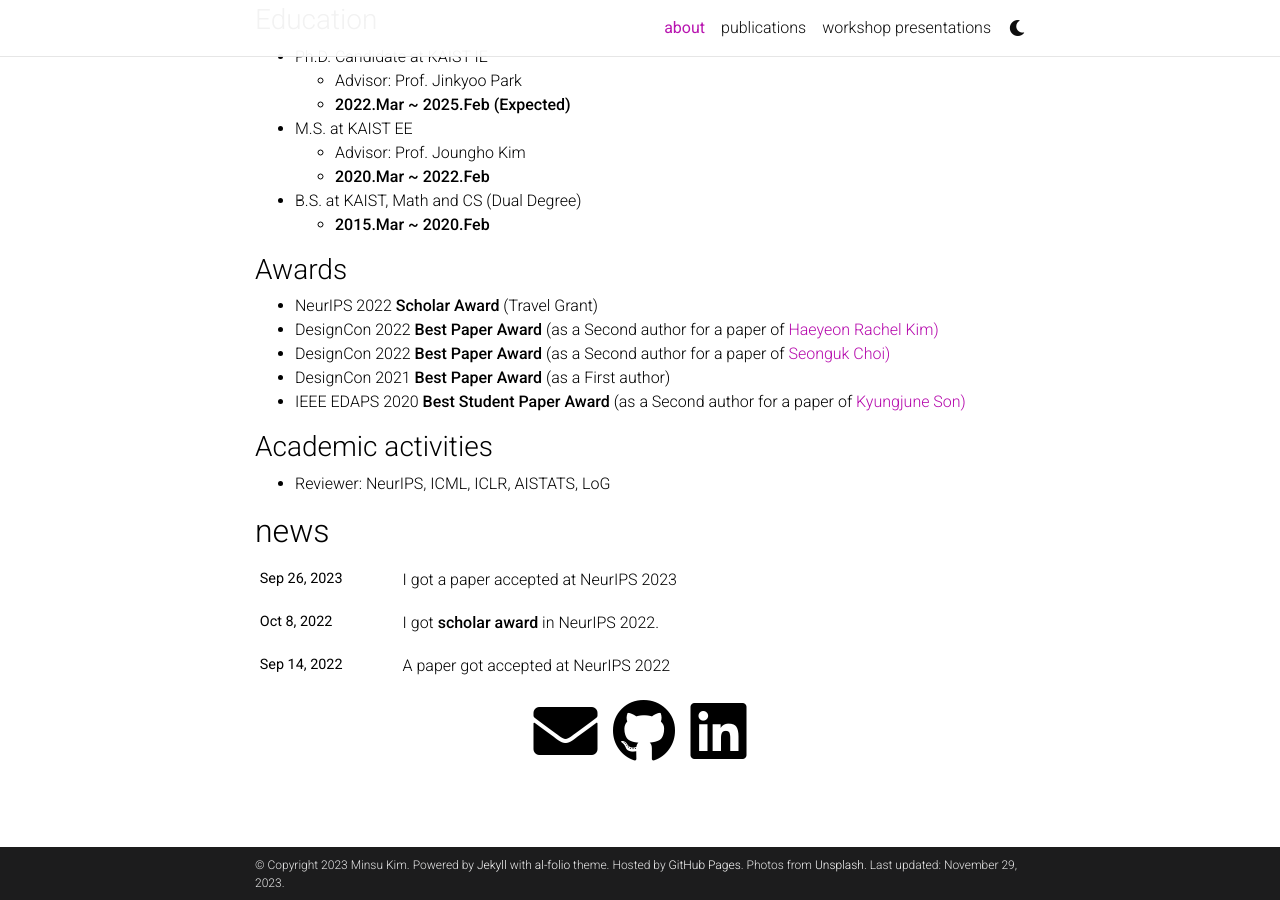
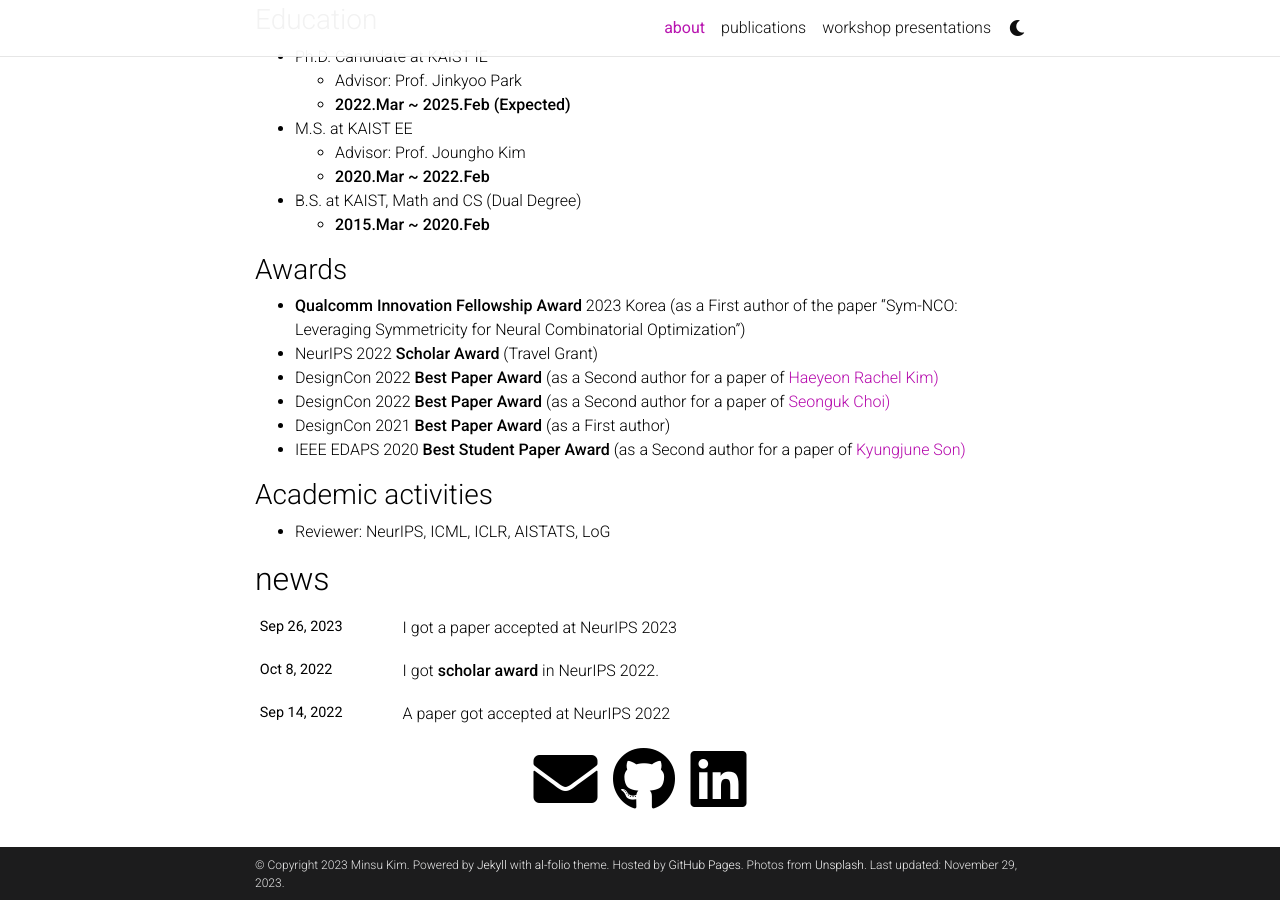
Before and after one commit to minsuukim/minsuukim.github.io, a Jekyll site: the page built from _pages/about.md, in a window 1280 px wide and 900 px high, scrolled down 661 px. Built offline with Jekyll 4.4.1, drawn with Linux system fonts in a browser that asks for light colours; comment, search, counter and statistics services are not loaded; a style sheet for code colours, icons or effects is not loaded.

Commit message:
Update about.md

```diff
--- a/_pages/about.md
+++ b/_pages/about.md
@@ -48,7 +48,7 @@ Here are my current research interests:
   - **2015.Mar ~ 2020.Feb**
 
 ### Awards
-
+- **Qualcomm Innovation Fellowship Award** 2023 Korea (as a First author of the paper "Sym-NCO: Leveraging Symmetricity for Neural Combinatorial Optimization")
 - NeurIPS 2022 **Scholar Award** (Travel Grant)
 - DesignCon 2022 **Best Paper Award** (as a Second author for a paper of <a href="https://www.linkedin.com/in/haeyeon-rachel-kim/">Haeyeon Rachel Kim)
 - DesignCon 2022 **Best Paper Award** (as a Second author for a paper of <a href="https://www.linkedin.com/in/seonguk-choi-6077731a9/"> Seonguk Choi)
```
